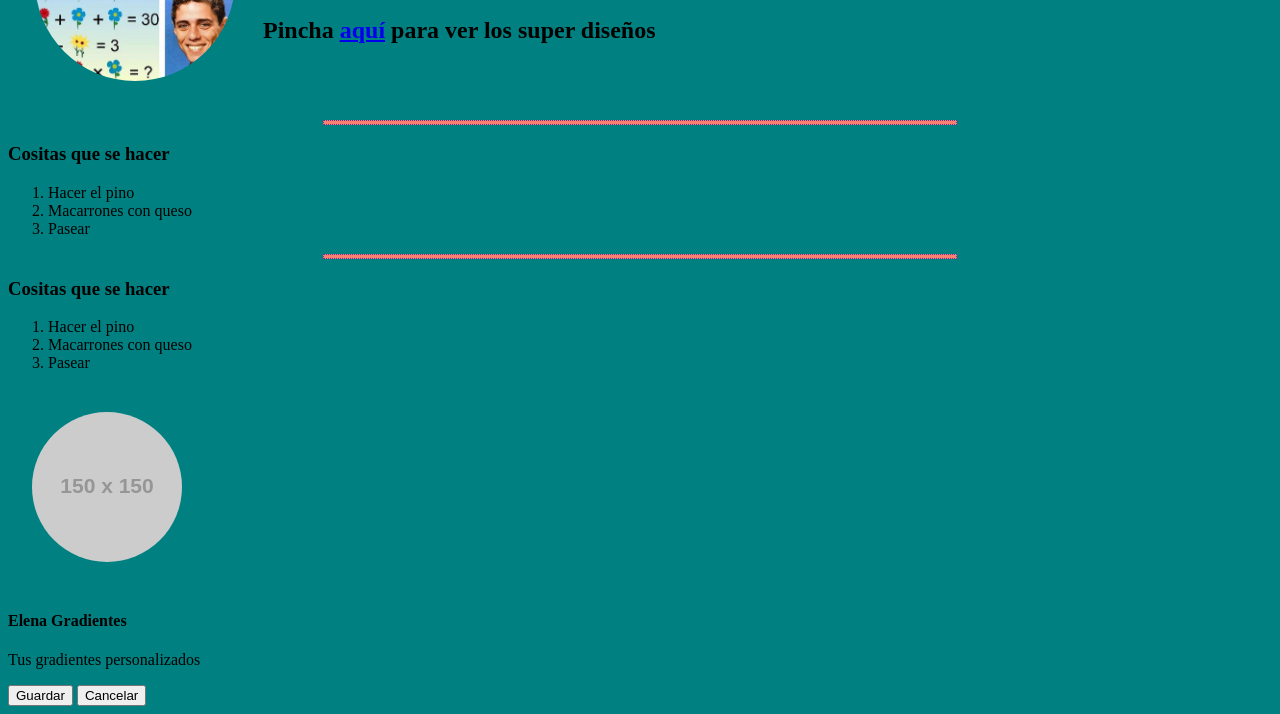
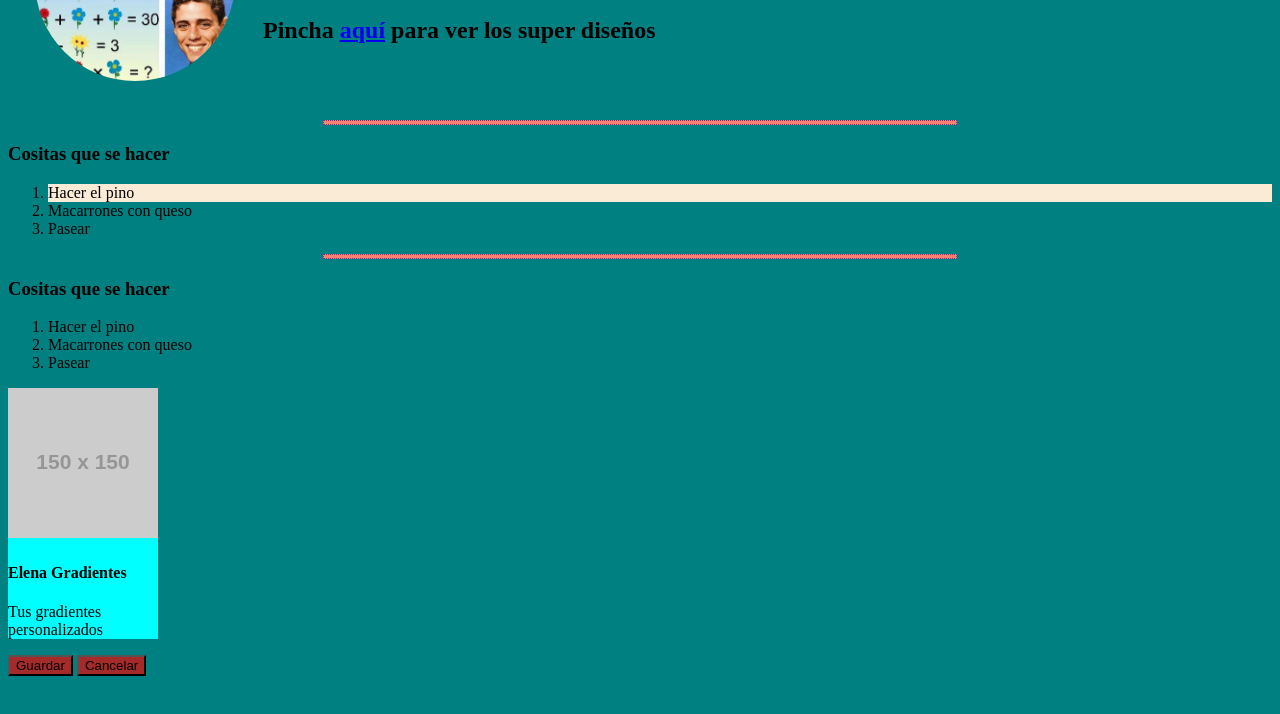
Before and after one commit to FitoFitoFito/Learning_html, a plain HTML site: page index.html in a window 1280 px wide. Shown: the part 167-881 px from the top of the page. After the commit the page ends 851 px from the top, so only its background shows below. Drawn offline with Linux system fonts and the light colour scheme; placeholder pictures from the web are drawn by us.

Commit message:
Update style.css

```diff
--- a/style.css
+++ b/style.css
@@ -14,10 +14,43 @@ hr {
     width: 50%;
 }
 
-img {
+.meme{
     border-radius:100px;
     margin: 24px;
 }
+
+
+button{
+    background-color: brown;
+    cursor: pointer;
+}
+button:hover {
+    background-color: yellow;
+    -webkit-box-shadow: 35px 53px 5px 0px rgba(0,0,0,0.75);
+    -moz-box-shadow: 35px 53px 5px 0px rgba(0,0,0,0.75);
+    box-shadow: 35px 53px 5px 0px rgba(0,0,0,0.75);
+    transform: rotate(360deg);
+    transition: 5s;
+}
+
+#aloha {
+    background-color: antiquewhite;
+}
+
+.card .container span{
+    font: rgb(22, 197, 52);
+}
+
+.card{
+    background-color: aqua;
+    width: 150px;
+}
+
+
+
+
+
+
 
 /*CSS Portfolio*/
 input[type=text] {
```
